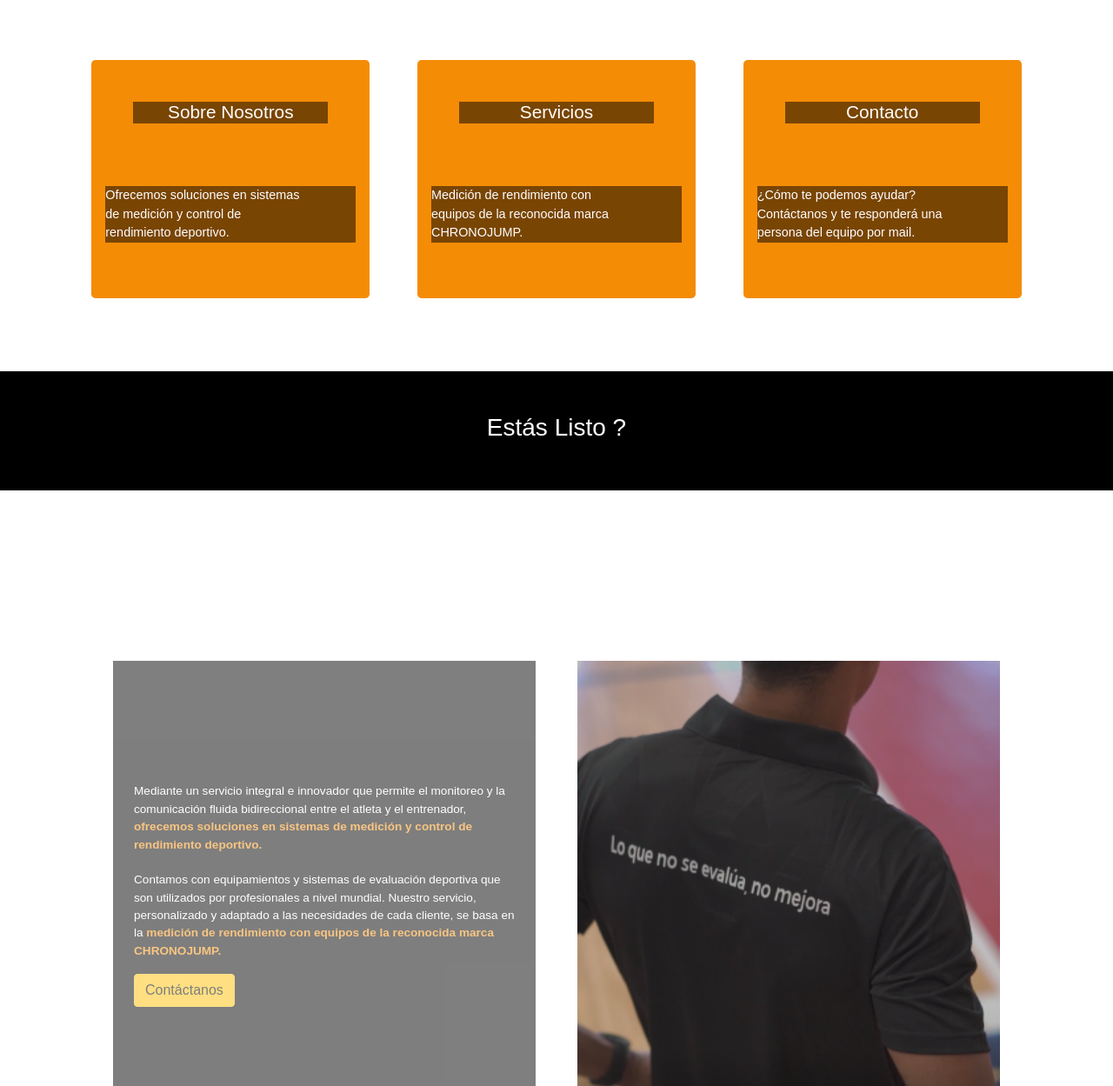
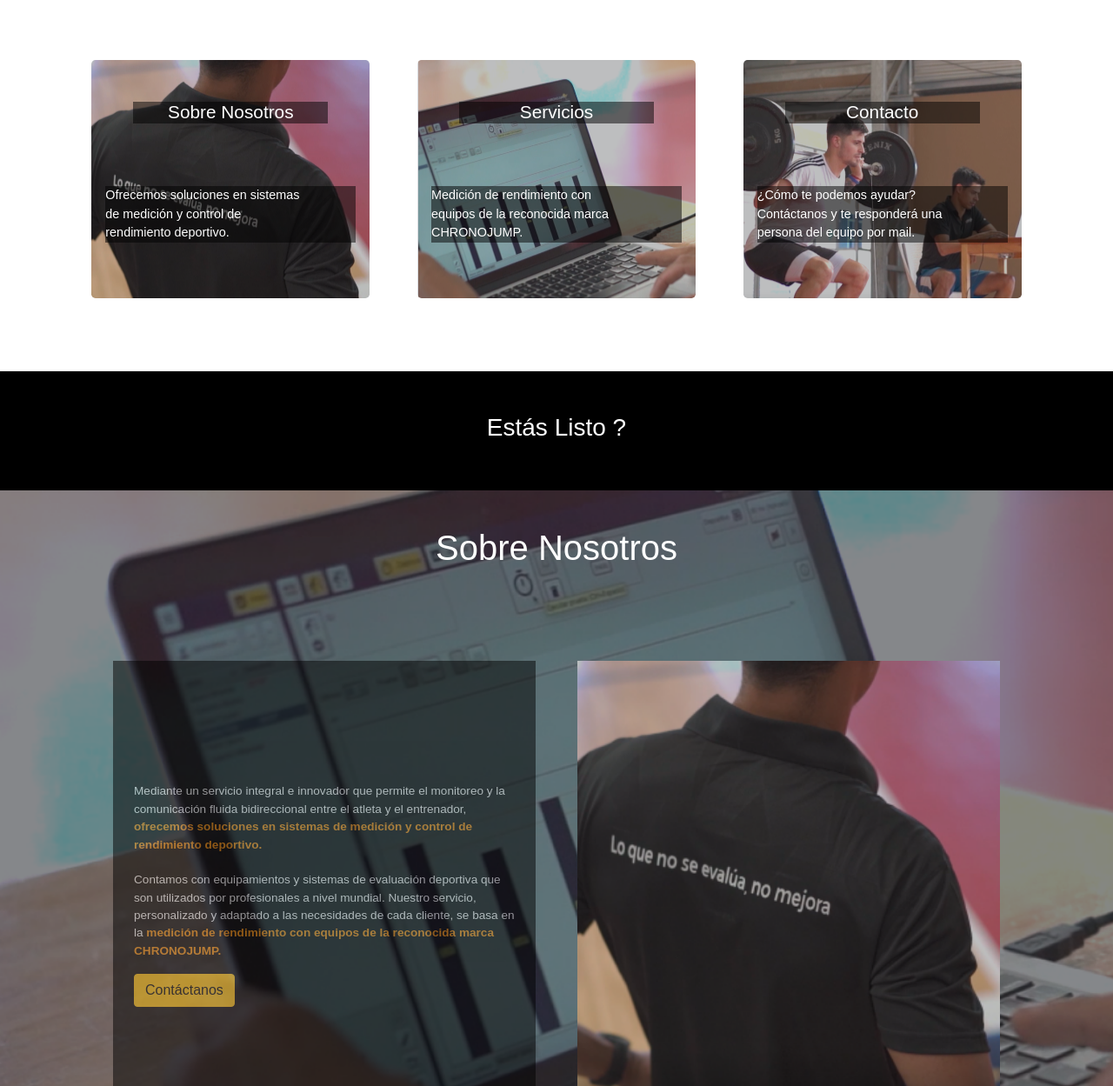
Before and after one commit to MarceloLuisMoreno/VisionEvaluacionesDeportivas, a website: page index.html in a window 1280 px wide. Shown: the part 1181-2430 px from the top of the page at 87% size. Drawn offline with nearby package versions, Linux system fonts and the light colour scheme; files that its build step writes are made by us from their sources; the site is published under a folder, as on GitHub Pages, so addresses that start at the root find nothing; a web font is replaced by a local one.

Commit message:
Correcciones de imagenes de fondo

```diff
--- a/scss/layout/_footer.scss
+++ b/scss/layout/_footer.scss
@@ -8,7 +8,7 @@
 }
 
 .fondoContacto {
-    background: url("/img/imagen-contacto-WEB.png");
+    background: url("../img/imagen-contacto-WEB.png");
 }
 
 .fondoFinal {
--- a/scss/layout/_header.scss
+++ b/scss/layout/_header.scss
@@ -62,15 +62,15 @@
 
 .nosotros {
     max-width: 320px;
-    background-image: url("/img/nosotros.png");
+    background-image: url("../img/nosotros.png");
     }
 .servicios {
     max-width: 320px;
-    background-image: url("/img/servicios.png");
+    background-image: url("../img/servicios.png");
 }
 .contact {
     max-width: 320px;
-    background-image: url("/img/contact.png");
+    background-image: url("../img/contact.png");
 }
 
 .textosVarios{
--- a/scss/layout/_nosotros.scss
+++ b/scss/layout/_nosotros.scss
@@ -16,7 +16,7 @@
 
 .fondoNosotros {
     background: black;
-    background: url("/img/imagen-sobre-nosotros-WEB.png");
+    background: url("../img/imagen-sobre-nosotros-WEB.png");
     color: white;
     background-size: cover;
     background-repeat: no-repeat;
```
